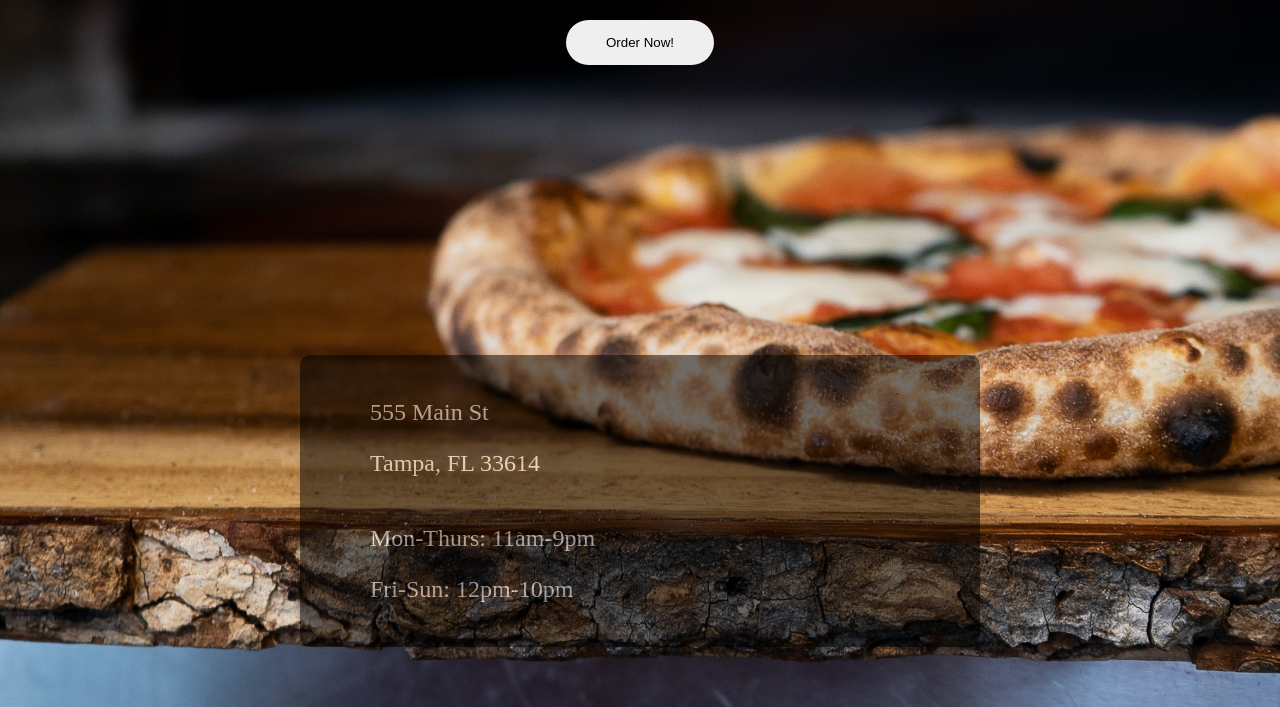
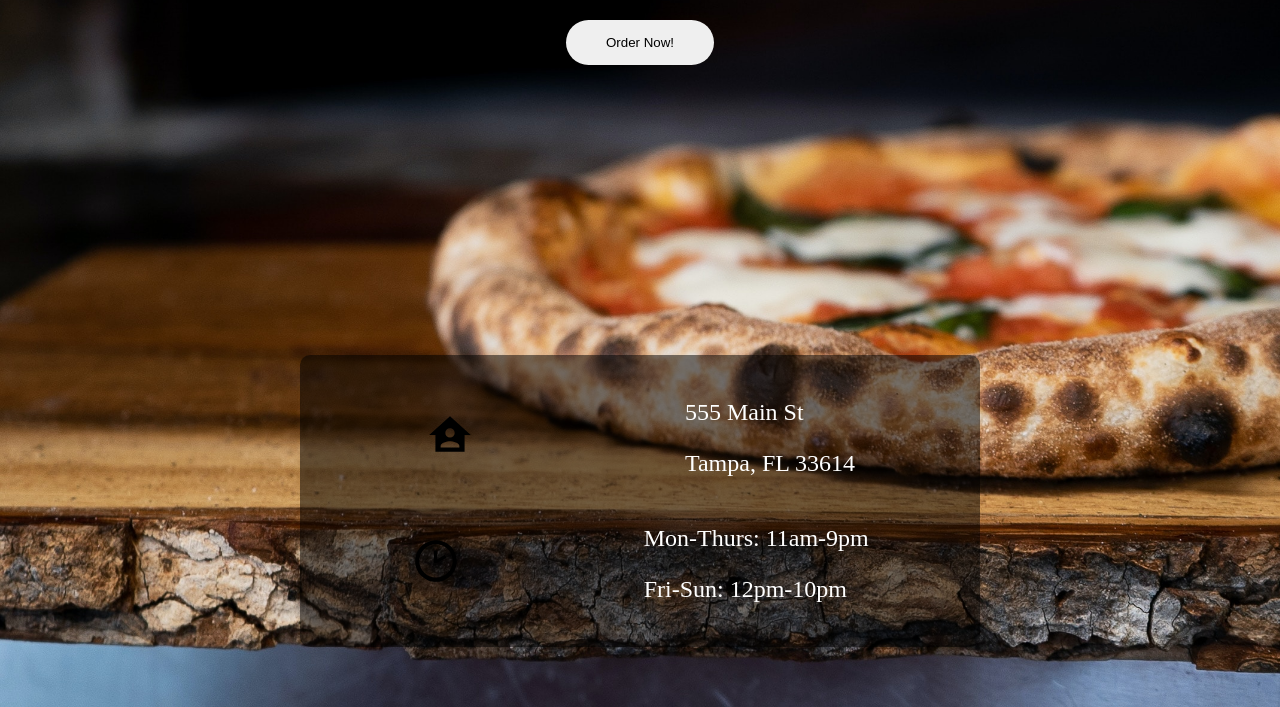
Before and after one commit to lg4tin/odin-restaurant-page, a website built with webpack: page dist/index.html in a window 1280 px wide. Shown: the part 399-1106 px from the top of the page. Built offline with nearby package versions, Linux system fonts and the light colour scheme.

Commit message:
Finishing touches

```diff
--- a/style.css
+++ b/style.css
@@ -57,8 +57,7 @@
 
 .info {
   margin-top: 270px;
-  background-color: black;
-  opacity: .5;
+  background: rgba(0, 0, 0, 0.5);
   margin-bottom: 60px;
   padding: 20px;
   border-radius: 10px;
@@ -68,6 +67,8 @@
 
 .menu-info {
   display: flex;
+  justify-content: space-around;
+  align-items: center;
   color: white;
 }
 
@@ -75,6 +76,11 @@
   height: 150px;
   width: 150px;
   border-radius: 10px;
+  transition: 1s;
+}
+
+.pics:hover {
+  transform: scale(1.1);
 }
 
 .menu-items {
```
